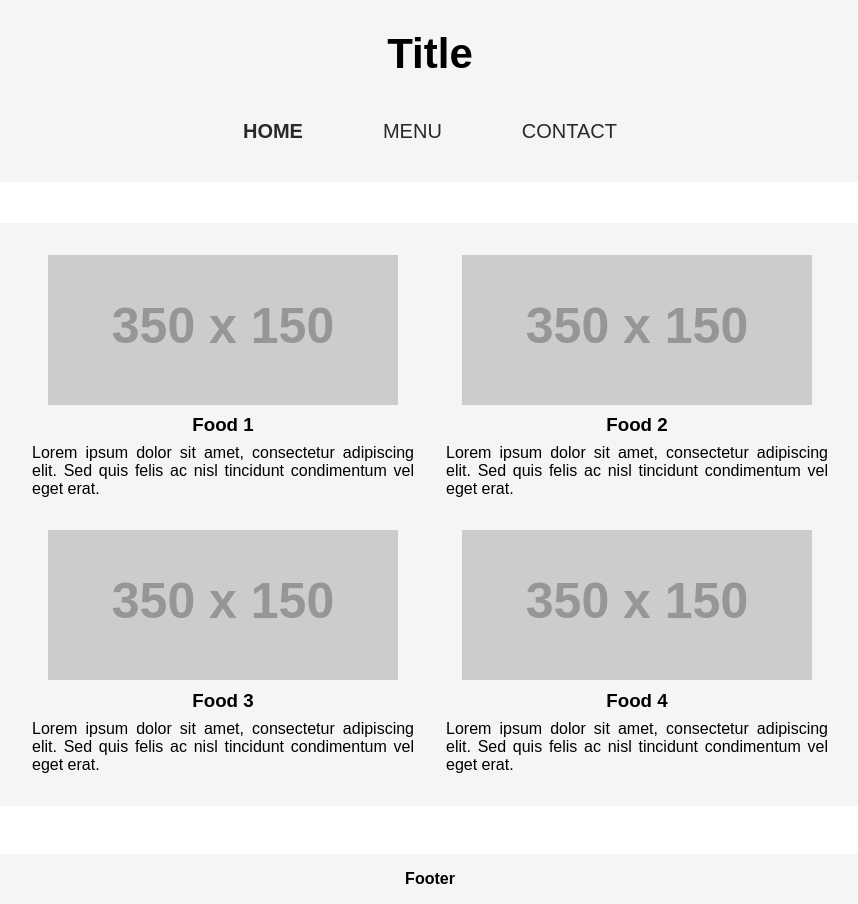
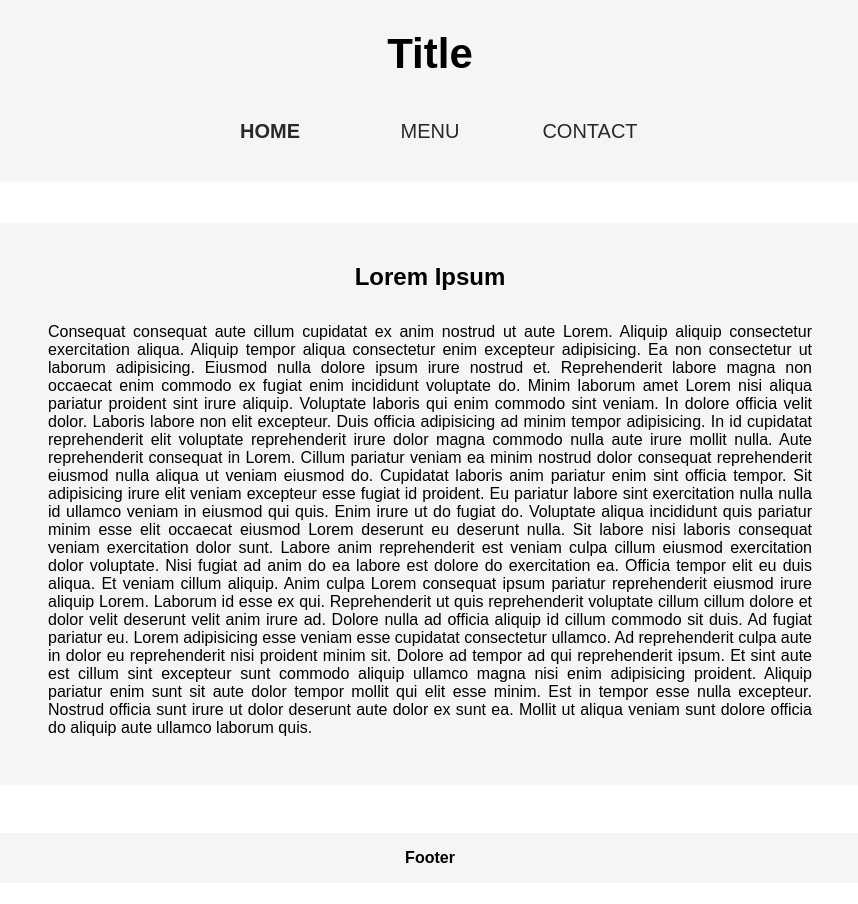
Before and after one commit to macs054/odinproject-restaurant, a website built with webpack: page src/test.html in a window 1280 px wide. Shown: the part 802-1706 px from the top of the page, without its empty margins (210-1068 px from the left). After the commit the page ends 1685 px from the top, so only its background shows below. Built offline with nearby package versions, Linux system fonts and the light colour scheme; placeholder pictures from the web are drawn by us.

Commit message:
Fixed some layout issues

```diff
--- a/src/index.js
+++ b/src/index.js
@@ -11,7 +11,7 @@ const content = () => {
 
     const contentContainer = document.createElement('div');
     contentContainer.classList.add('main-container');
-    contentContainer.appendChild(initMenuItems());
+    contentContainer.appendChild(initHomeContent());
 
     content.appendChild(initHeader());
     content.appendChild(contentContainer);
--- a/src/style.css
+++ b/src/style.css
@@ -30,6 +30,12 @@ header {
 .title {
     margin-bottom: 1em;
     font-size: 42px;
+    text-align: center;
+}
+
+.nav {
+    display: flex;
+    width: 480px;
 }
 
 nav > div {
@@ -37,10 +43,11 @@ nav > div {
     text-decoration: none;
     color: #292929;
     font-size: 20px;
-    margin: 2em;
     text-transform: uppercase;
     display: inline;
     cursor: pointer;
+    flex-basis: 100%;
+    margin: 0 1em;
 }
 
 .selected {
@@ -85,11 +92,13 @@ footer {
     display: flex;
     flex-wrap: wrap;
     align-items: center;
+    justify-content: center;
 }
 
 .menu-item {
     padding: 1em;
-    flex: 1 1 45%;
+    max-width: 350px;
+    flex: 1 1 60%;
 }
 
 .menu-item-name {
```
Also changed, not shown: dist/bundle.js.
